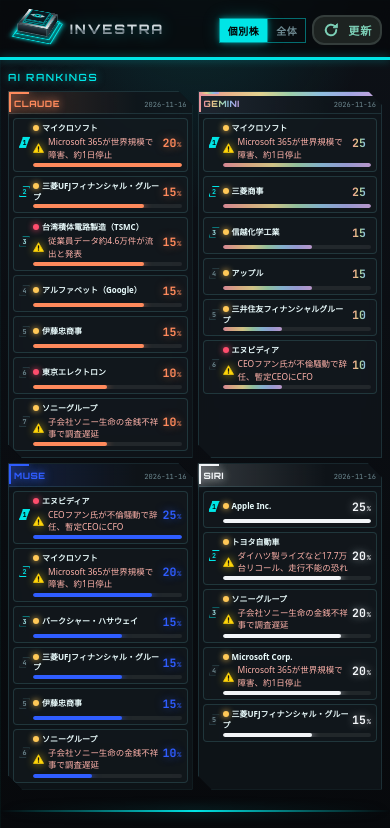
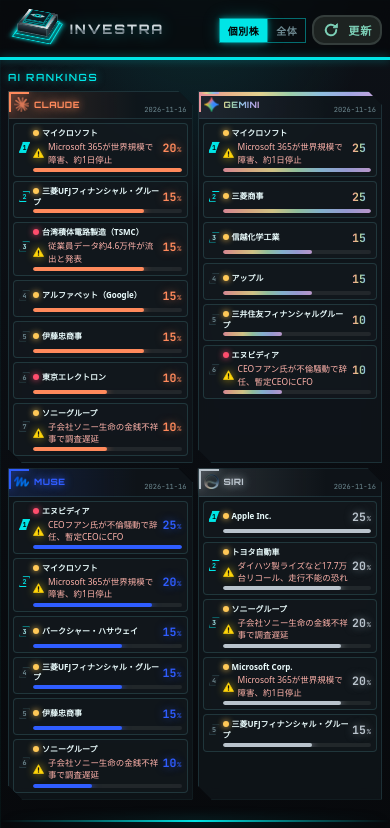
Before and after one commit to akira-1229/INVESTRA, a plain HTML site: page index.html in a window 390 px wide. Shown: the top 828 px of the page. Drawn offline with Linux system fonts and the light colour scheme.

Commit message:
Add AI icons next to names; calmer silver-gray for Siri
Icons have transparent backgrounds and are normalized to the same
square size (icons/*.png).

Co-Authored-By: Claude Opus 5.5 <noreply@anthropic.com>
Claude-Session: https://claude.ai/code/session_01EAbkc8WBD213UQjzG4r9Zc

```diff
--- a/app.js
+++ b/app.js
@@ -1,11 +1,11 @@
 // 各AIは data/<id>.json を更新するだけ。ここに並べる順番でカード表示される。
 const ADVISORS = [
-  { id: "claude",  label: "Claude",  color: "#ff8a5c" },
+  { id: "claude",  label: "Claude",  color: "#ff8a5c", icon: "icons/claude.png" },
   // Gemini は虹色。color は光り方などに使う代表色、fill がゲージや文字に使う虹のグラデーション
-  { id: "gemini",  label: "Gemini",  color: "#a9a6d8",
+  { id: "gemini",  label: "Gemini",  color: "#a9a6d8", icon: "icons/gemini.png",
     fill: "linear-gradient(90deg, #e8919f, #e9b48a, #e3d38f, #9dcfa9, #8ebfdf, #a3a6e3, #c9a3dc)" },
-  { id: "muse",    label: "Muse",    color: "#2f5dff" },
-  { id: "siri",    label: "Siri",    color: "#f2f5f8" },
+  { id: "muse",    label: "Muse",    color: "#2f5dff", icon: "icons/muse.png" },
+  { id: "siri",    label: "Siri",    color: "#b9c3cc", icon: "icons/siri.png" },
 ];
 const fillOf = (a) => a.fill || a.color;
 const styleOf = (a) => `--c:${a.color};--g:${fillOf(a)}`;
@@ -61,7 +61,7 @@ function advisorCard(a, data, votes, idx) {
   const picks = ranked(data?.picks);
   return `<article class="card${picks.length ? " tappable" : ""}${a.fill ? " rainbow" : ""}" style="${styleOf(a)}" data-idx="${idx}"
       ${picks.length ? `role="button" tabindex="0" aria-label="${esc(a.label)}のランキングを拡大"` : ""}>
-    <div class="card-head"><h3>${esc(a.label)}</h3>
+    <div class="card-head"><h3>${a.icon ? `<img class="ai-icon" src="${a.icon}" alt="">` : ""}${esc(a.label)}</h3>
       <span class="date">${data?.updatedAt ? esc(data.updatedAt) : "未更新"}</span></div>
     ${data?.summary ? `<p class="summary">${esc(data.summary)}</p>` : ""}
     ${picks.length ? `<ol class="rank">${picks.map((p, i) => compactRowHTML(p, i, votes, a.color, maxAlloc(picks), fillOf(a))).join("")}</ol>`
@@ -73,7 +73,7 @@ function advisorCard(a, data, votes, idx) {
 function zoomHTML(a, data, votes) {
   const picks = ranked(data?.picks);
   return `<div class="zoom-card${a.fill ? " rainbow" : ""}" style="${styleOf(a)}" role="dialog" aria-modal="true" aria-label="${esc(a.label)}のランキング">
-    <div class="card-head"><h3>${esc(a.label)}</h3><span class="sel">SELECTED</span>
+    <div class="card-head"><h3>${a.icon ? `<img class="ai-icon" src="${a.icon}" alt="">` : ""}${esc(a.label)}</h3><span class="sel">SELECTED</span>
       <span class="date">${data?.updatedAt ? esc(data.updatedAt) : "未更新"}</span>
       <button class="close" type="button" aria-label="閉じる">✕</button></div>
     <div class="zbody">
--- a/index.html
+++ b/index.html
@@ -11,7 +11,7 @@
 <link rel="preconnect" href="https://fonts.googleapis.com">
 <link rel="preconnect" href="https://fonts.gstatic.com" crossorigin>
 <link rel="stylesheet" href="https://fonts.googleapis.com/css2?family=Orbitron:wght@600;800&family=JetBrains+Mono:wght@400;600;700&display=swap">
-<link rel="stylesheet" href="style.css?v=202611162240">
+<link rel="stylesheet" href="style.css?v=202611162249">
 </head>
 <body>
 <header>
@@ -55,6 +55,6 @@
 <div id="zoom" class="zoom" hidden></div>
 
 <footer>カードや「最終的な投資先」をタップすると、画面の約80%に拡大して表示します（詳細は拡大画面のランキングの下）。AIの推奨は情報であり、投資助言ではありません。</footer>
-<script src="app.js?v=202611162240"></script>
+<script src="app.js?v=202611162249"></script>
 </body>
 </html>
--- a/style.css
+++ b/style.css
@@ -460,3 +460,14 @@ header::after { left: 0 !important; right: 0; width: auto; height: 2pt; bottom:
 .card.rainbow .card-head { background: var(--g) border-box top / 100% 4px no-repeat, linear-gradient(90deg, rgba(169, 166, 216, .1), transparent 70%); }
 .zoom-card.rainbow { box-shadow: 0 0 40px rgba(169, 166, 216, .18); }
 .zoom-card.rainbow .sel { box-shadow: none; }
+
+/* ===== 各AIのアイコン（名前の左） ===== */
+.card-head h3 { display: inline-flex; align-items: center; gap: 7px; }
+.ai-icon { width: 20px; height: 20px; object-fit: contain; flex: none; }
+.zoom-card .ai-icon { width: 26px; height: 26px; }
+.card.rainbow .card-head h3 .ai-icon, .zoom-card.rainbow .card-head h3 .ai-icon { -webkit-text-fill-color: initial; }
+@media (max-width: 640px) {
+  .card-head h3 { gap: 5px; }
+  .ai-icon { width: 15px; height: 15px; }
+  .zoom-card .ai-icon { width: 20px; height: 20px; }
+}
```
Also changed, not shown: icons/claude.png (added), icons/gemini.png (added), icons/muse.png (added), icons/siri.png (added).
